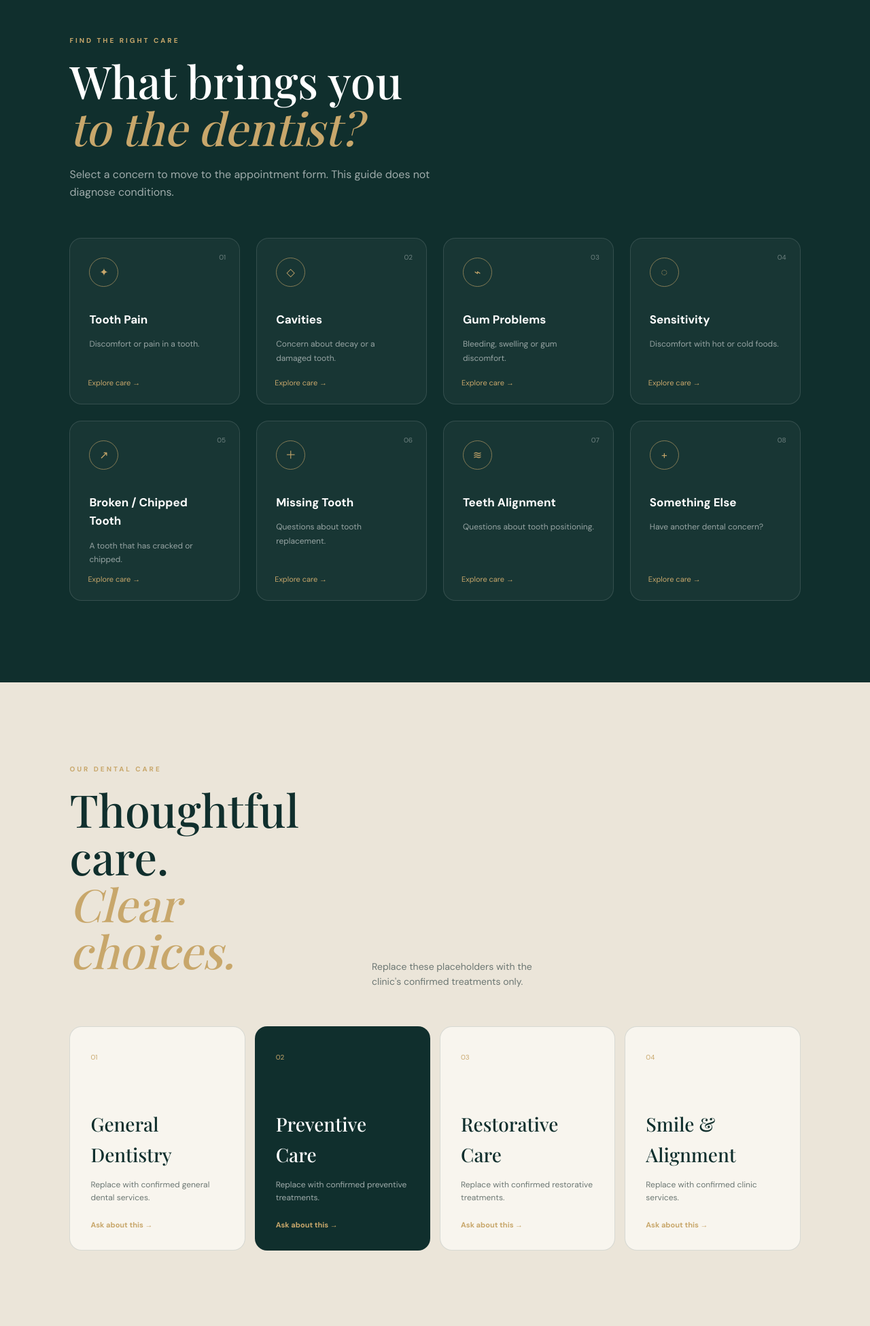
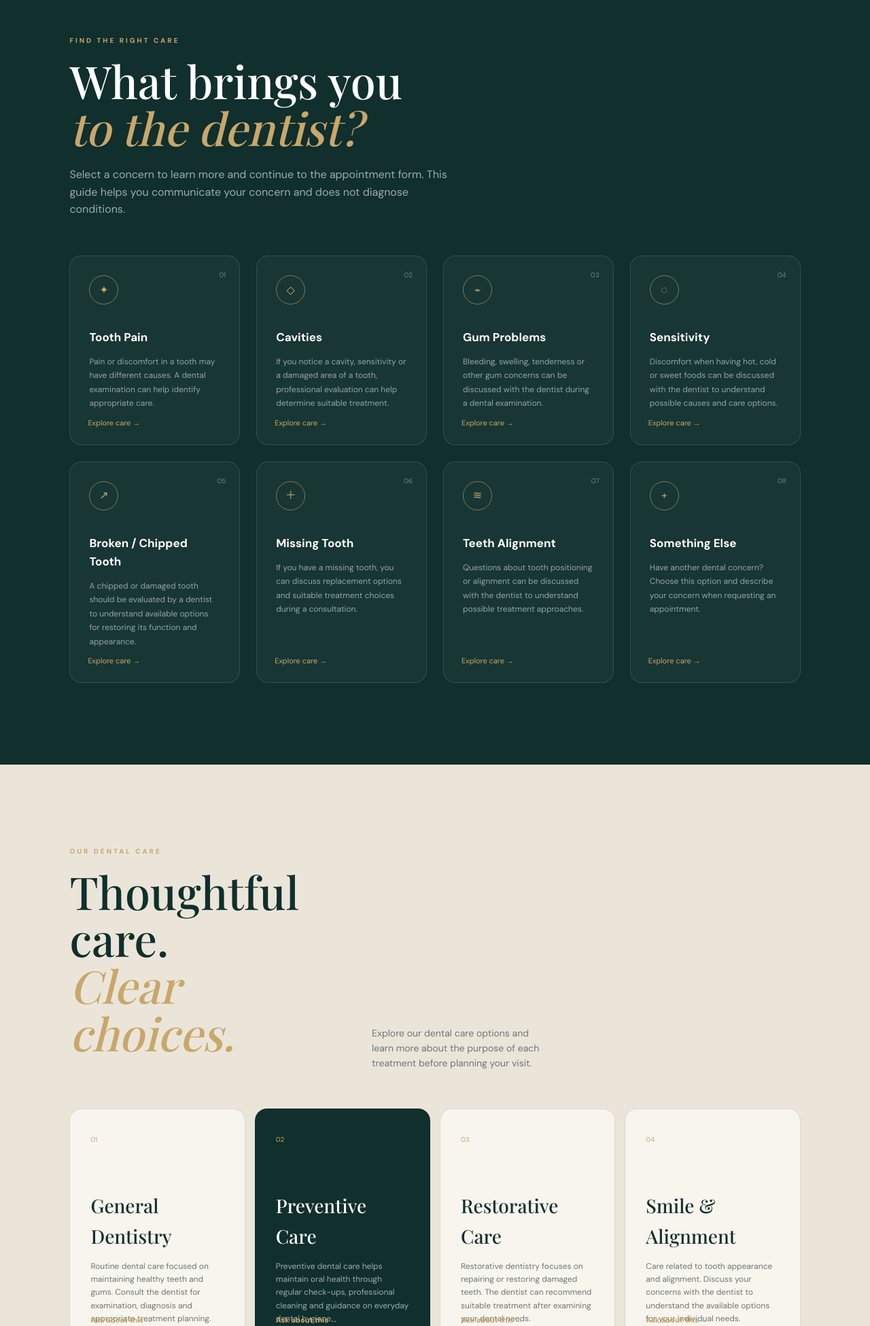
Before and after one commit to Monisha1124/SDDC_premium, a Flask app: page / in a window 1280 px wide. Shown: the part 1357-3308 px from the top of the page at 68% size. Run offline with Flask 3, Linux system fonts and the light colour scheme; data that the repository does not hold is empty; some libraries are stand-ins or nearby versions; some web fonts are replaced.

Commit message:
Update care section descriptions

```diff
--- a/SDDC_premium/templates/index.html
+++ b/SDDC_premium/templates/index.html
@@ -33,26 +33,171 @@
 </section>
 
 <section class="section dark" id="care">
-<div class="heading reveal"><div class="tag">FIND THE RIGHT CARE</div><h2>What brings you<br><em>to the dentist?</em></h2><p>Select a concern to move to the appointment form. This guide does not diagnose conditions.</p></div>
-<div class="problemGrid">
-<button class="problem reveal" data-problem="Tooth Pain"><span>01</span><i>✦</i><b>Tooth Pain</b><small>Discomfort or pain in a tooth.</small><em>Explore care →</em></button>
-<button class="problem reveal" data-problem="Cavities"><span>02</span><i>◇</i><b>Cavities</b><small>Concern about decay or a damaged tooth.</small><em>Explore care →</em></button>
-<button class="problem reveal" data-problem="Gum Problems"><span>03</span><i>⌁</i><b>Gum Problems</b><small>Bleeding, swelling or gum discomfort.</small><em>Explore care →</em></button>
-<button class="problem reveal" data-problem="Sensitivity"><span>04</span><i>◌</i><b>Sensitivity</b><small>Discomfort with hot or cold foods.</small><em>Explore care →</em></button>
-<button class="problem reveal" data-problem="Broken / Chipped Tooth"><span>05</span><i>↗</i><b>Broken / Chipped Tooth</b><small>A tooth that has cracked or chipped.</small><em>Explore care →</em></button>
-<button class="problem reveal" data-problem="Missing Tooth"><span>06</span><i>＋</i><b>Missing Tooth</b><small>Questions about tooth replacement.</small><em>Explore care →</em></button>
-<button class="problem reveal" data-problem="Teeth Alignment"><span>07</span><i>≋</i><b>Teeth Alignment</b><small>Questions about tooth positioning.</small><em>Explore care →</em></button>
-<button class="problem reveal" data-problem="Other"><span>08</span><i>+</i><b>Something Else</b><small>Have another dental concern?</small><em>Explore care →</em></button>
-</div>
+
+    <div class="heading reveal">
+        <div class="tag">FIND THE RIGHT CARE</div>
+
+        <h2>
+            What brings you<br>
+            <em>to the dentist?</em>
+        </h2>
+
+        <p>
+            Select a concern to learn more and continue to the
+            appointment form. This guide helps you communicate
+            your concern and does not diagnose conditions.
+        </p>
+    </div>
+
+
+    <div class="problemGrid">
+
+        <!-- 01 -->
+        <button class="problem reveal" data-problem="Tooth Pain">
+            <span>01</span>
+            <i>✦</i>
+            <b>Tooth Pain</b>
+
+            <small>
+                Pain or discomfort in a tooth may have different
+                causes. A dental examination can help identify
+                appropriate care.
+            </small>
+
+            <em>Explore care →</em>
+        </button>
+
+
+        <!-- 02 -->
+        <button class="problem reveal" data-problem="Cavities">
+            <span>02</span>
+            <i>◇</i>
+            <b>Cavities</b>
+
+            <small>
+                If you notice a cavity, sensitivity or a damaged
+                area of a tooth, professional evaluation can help
+                determine suitable treatment.
+            </small>
+
+            <em>Explore care →</em>
+        </button>
+
+
+        <!-- 03 -->
+        <button class="problem reveal" data-problem="Gum Problems">
+            <span>03</span>
+            <i>⌁</i>
+            <b>Gum Problems</b>
+
+            <small>
+                Bleeding, swelling, tenderness or other gum concerns
+                can be discussed with the dentist during a dental
+                examination.
+            </small>
+
+            <em>Explore care →</em>
+        </button>
+
+
+        <!-- 04 -->
+        <button class="problem reveal" data-problem="Sensitivity">
+            <span>04</span>
+            <i>◌</i>
+            <b>Sensitivity</b>
+
+            <small>
+                Discomfort when having hot, cold or sweet foods can
+                be discussed with the dentist to understand possible
+                causes and care options.
+            </small>
+
+            <em>Explore care →</em>
+        </button>
+
+
+        <!-- 05 -->
+        <button class="problem reveal" data-problem="Broken / Chipped Tooth">
+            <span>05</span>
+            <i>↗</i>
+            <b>Broken / Chipped Tooth</b>
+
+            <small>
+                A chipped or damaged tooth should be evaluated by
+                a dentist to understand available options for
+                restoring its function and appearance.
+            </small>
+
+            <em>Explore care →</em>
+        </button>
+
+
+        <!-- 06 -->
+        <button class="problem reveal" data-problem="Missing Tooth">
+            <span>06</span>
+            <i>＋</i>
+            <b>Missing Tooth</b>
+
+            <small>
+                If you have a missing tooth, you can discuss
+                replacement options and suitable treatment choices
+                during a consultation.
+            </small>
+
+            <em>Explore care →</em>
+        </button>
+
+
+        <!-- 07 -->
+        <button class="problem reveal" data-problem="Teeth Alignment">
+            <span>07</span>
+            <i>≋</i>
+            <b>Teeth Alignment</b>
+
+            <small>
+                Questions about tooth positioning or alignment can
+                be discussed with the dentist to understand possible
+                treatment approaches.
+            </small>
+
+            <em>Explore care →</em>
+        </button>
+
+
+        <!-- 08 -->
+        <button class="problem reveal" data-problem="Other">
+            <span>08</span>
+            <i>+</i>
+            <b>Something Else</b>
+
+            <small>
+                Have another dental concern? Choose this option and
+                describe your concern when requesting an appointment.
+            </small>
+
+            <em>Explore care →</em>
+        </button>
+
+    </div>
+
 </section>
 
 <section class="section treatments" id="treatments">
-<div class="heading split reveal"><div><div class="tag">OUR DENTAL CARE</div><h2>Thoughtful care.<br><em>Clear choices.</em></h2></div><p>Replace these placeholders with the clinic's confirmed treatments only.</p></div>
+<div class="heading split reveal"><div><div class="tag">OUR DENTAL CARE</div><h2>Thoughtful care.<br><em>Clear choices.</em></h2></div><p> Explore our dental care options and learn more about
+            the purpose of each treatment before planning your visit.</p></div>
 <div class="treatmentGrid">
-<article><span>01</span><h3>General Dentistry</h3><p>Replace with confirmed general dental services.</p><a href="#appointment">Ask about this →</a></article>
-<article class="featured"><span>02</span><h3>Preventive Care</h3><p>Replace with confirmed preventive treatments.</p><a href="#appointment">Ask about this →</a></article>
-<article><span>03</span><h3>Restorative Care</h3><p>Replace with confirmed restorative treatments.</p><a href="#appointment">Ask about this →</a></article>
-<article><span>04</span><h3>Smile & Alignment</h3><p>Replace with confirmed clinic services.</p><a href="#appointment">Ask about this →</a></article>
+<article><span>01</span><h3>General Dentistry</h3><p> Routine dental care focused on maintaining healthy
+                teeth and gums. Consult the dentist for examination,
+                diagnosis and appropriate treatment planning.</p><a href="#appointment">Ask about this →</a></article>
+<article class="featured"><span>02</span><h3>Preventive Care</h3><p>Preventive dental care helps maintain oral health
+                through regular check-ups, professional cleaning
+                and guidance on everyday dental hygiene.</p><a href="#appointment">Ask about this →</a></article>
+<article><span>03</span><h3>Restorative Care</h3><p>Restorative dentistry focuses on repairing or
+                restoring damaged teeth. The dentist can recommend
+                suitable treatment after examining your dental needs.</p><a href="#appointment">Ask about this →</a></article>
+<article><span>04</span><h3>Smile & Alignment</h3><p> Care related to tooth appearance and alignment.
+                Discuss your concerns with the dentist to understand
+                the available options for your individual needs.</p><a href="#appointment">Ask about this →</a></article>
 </div>
 </section>
 <!-- =========================
```
